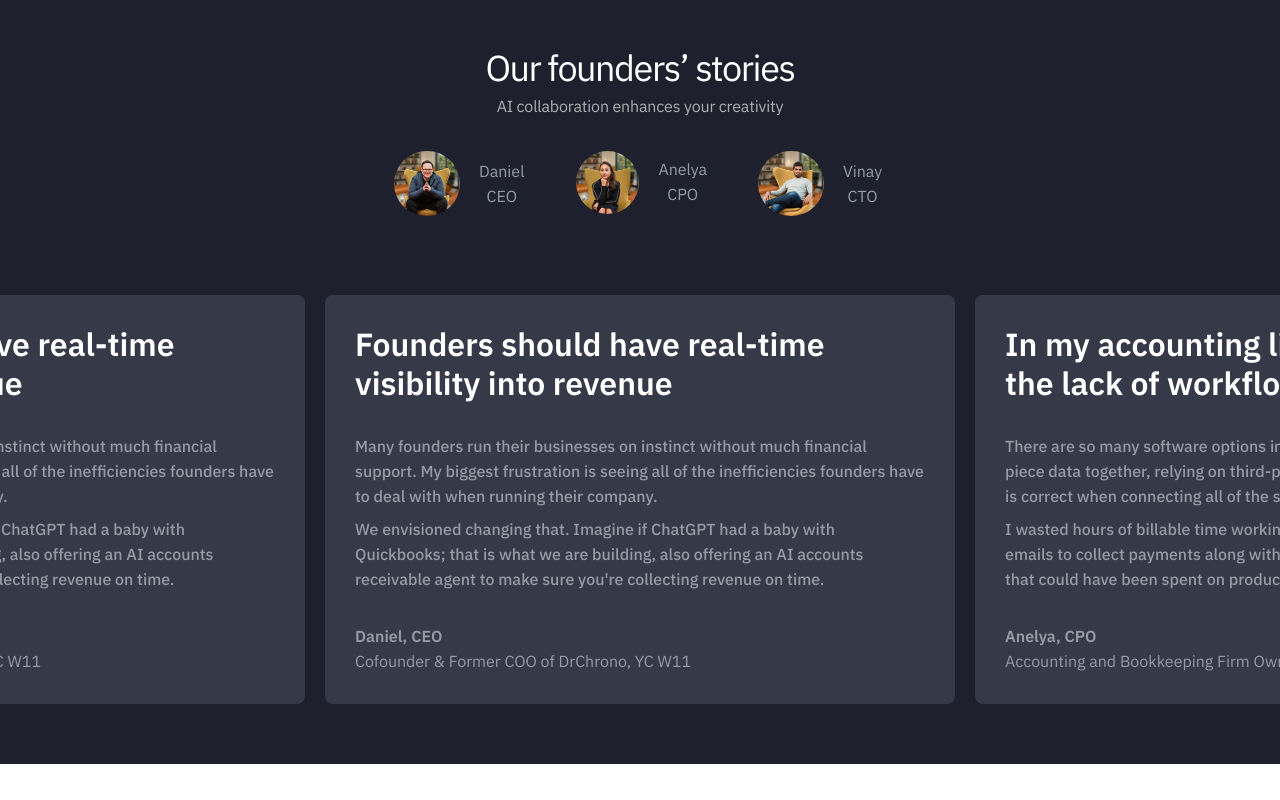
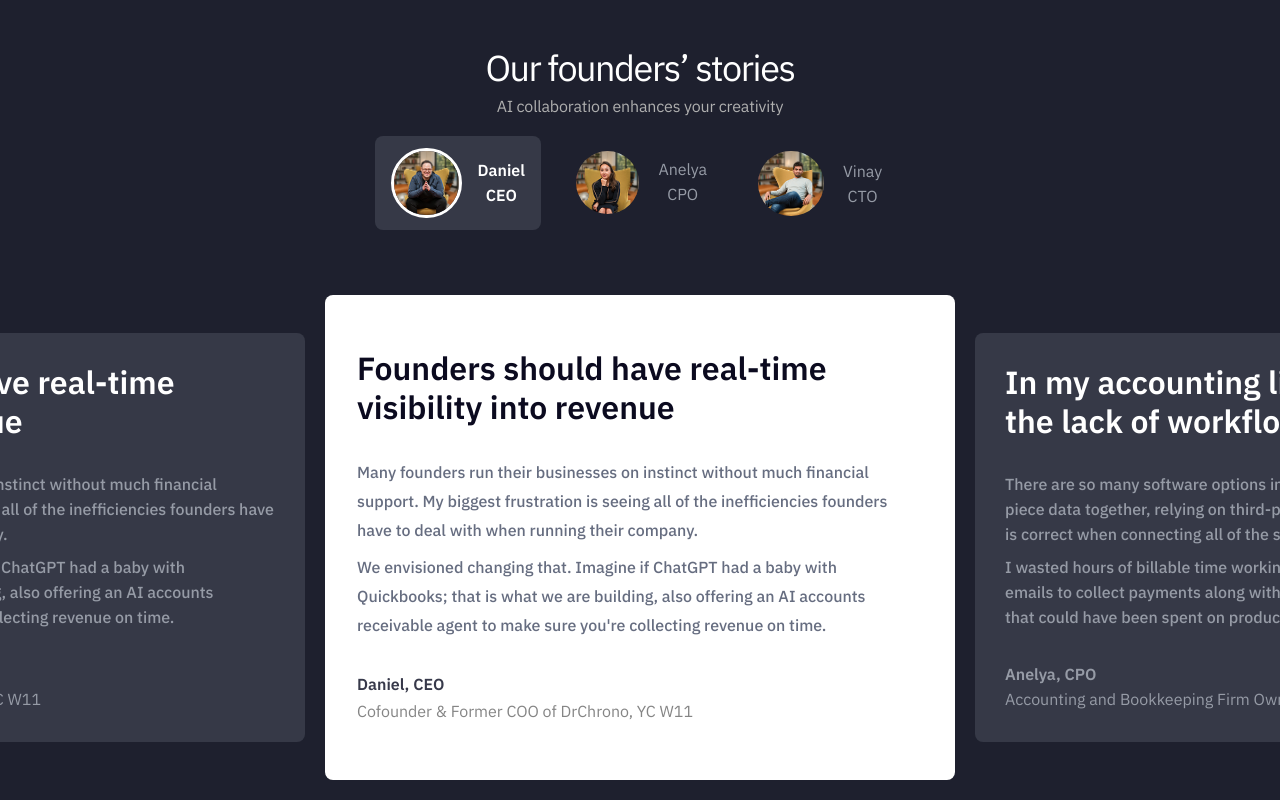
Before and after one commit to dreamcodeit/JustPaid, a Next.js app: page /about in a window 1280 px wide. Shown: the part 1120-1920 px from the top of the page. Built offline with nearby package versions, Linux system fonts and the light colour scheme.

Commit message:
css update

```diff
--- a/src/app/globals.css
+++ b/src/app/globals.css
@@ -157,7 +157,71 @@ button,a {
 .bottom-section img {
     box-shadow: 0px 0px 0px 1px rgba(3, 7, 18, 0.08), 0px 1px 2px -1px rgba(3, 7, 18, 0.08);
 }
-
+.testimonialSwiper .swiper-button-next {
+    border: 1px solid #c6c6c6;
+    border-radius: 0 4px 4px 0px;
+    width: 99px;
+    height: 99px;
+    right: 0;
+    transform: rotate(90deg);
+    top: inherit;
+    bottom: 0;
+    background: #fff;
+}
+.testimonialSwiper .swiper-button-next::after, .testimonialSwiper .swiper-button-prev:after {
+    color: #6B6B6B;
+    font-size: 36px;
+}
+.testimonialSwiper .swiper-button-prev {
+    left: inherit;
+    border: 1px solid #c6c6c6;
+    border-right: 0;
+    width: 99px;
+    height: 99px;
+    top: 25px;
+    right: 0;
+    transform: rotate(90deg);
+    border-radius: 4px 0px 0 4px;
+    background: #fff;
+}
+.testimonialSwiper .swiper-button-prev:hover, .testimonialSwiper .swiper-button-next:hover {
+    background: #f0eee6;
+    border-color: #f0eee6;
+}
+.foundersThumbsSwiper .swiper-slide-thumb-active {
+    border-radius: 8px;
+    background: #363947;
+}
+.foundersThumbsSwiper .swiper-slide-thumb-active .founders-name h3 {
+    color: #FFF;
+    font-weight: 600;
+}
+.foundersThumbsSwiper .swiper-slide-thumb-active img {
+    border: 3px solid #FFF;
+}
+.mainSwiper .swiper-slide-active .founders-bottom-description {
+    padding-top: 54px;
+    padding-bottom: 54px;
+    padding-left: 32px;
+    padding-right: 60px;
+    background: #fff;
+}
+.mainSwiper .swiper-slide-active .founders-bottom-description h2 {
+    color: #0B0A1F;
+}
+.mainSwiper .swiper-slide-active .founders-bottom-description p {
+    color: #666D80;
+    line-height: 29px;
+}
+.mainSwiper .swiper-slide-active .founders-bottom-description .founders-designation h3 {
+    color: #37394A;
+}
+.mainSwiper .swiper-slide-active .founders-bottom-description .founders-designation p {
+    color: #858585;
+}
+.mainSwiper .swiper-wrapper {
+    align-items: center;
+}
 /**** About Css ****/
 
 
```
